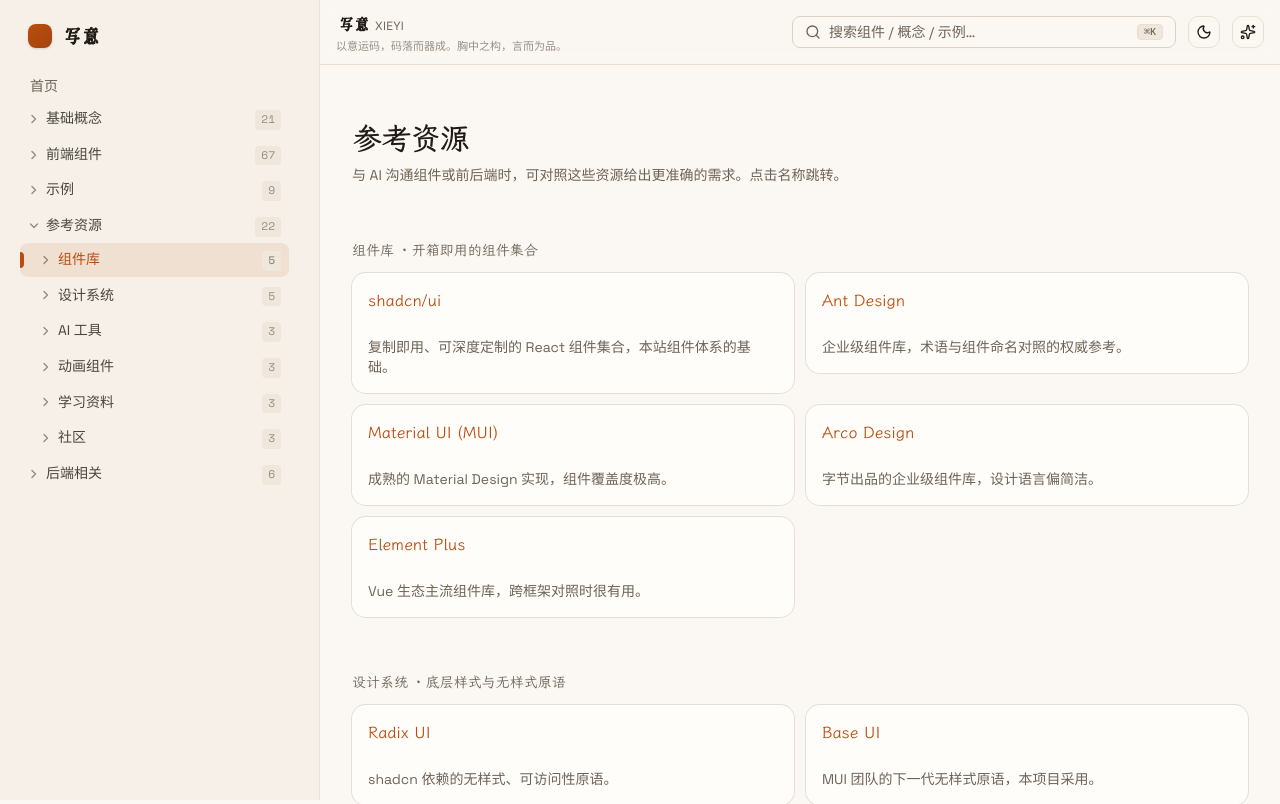
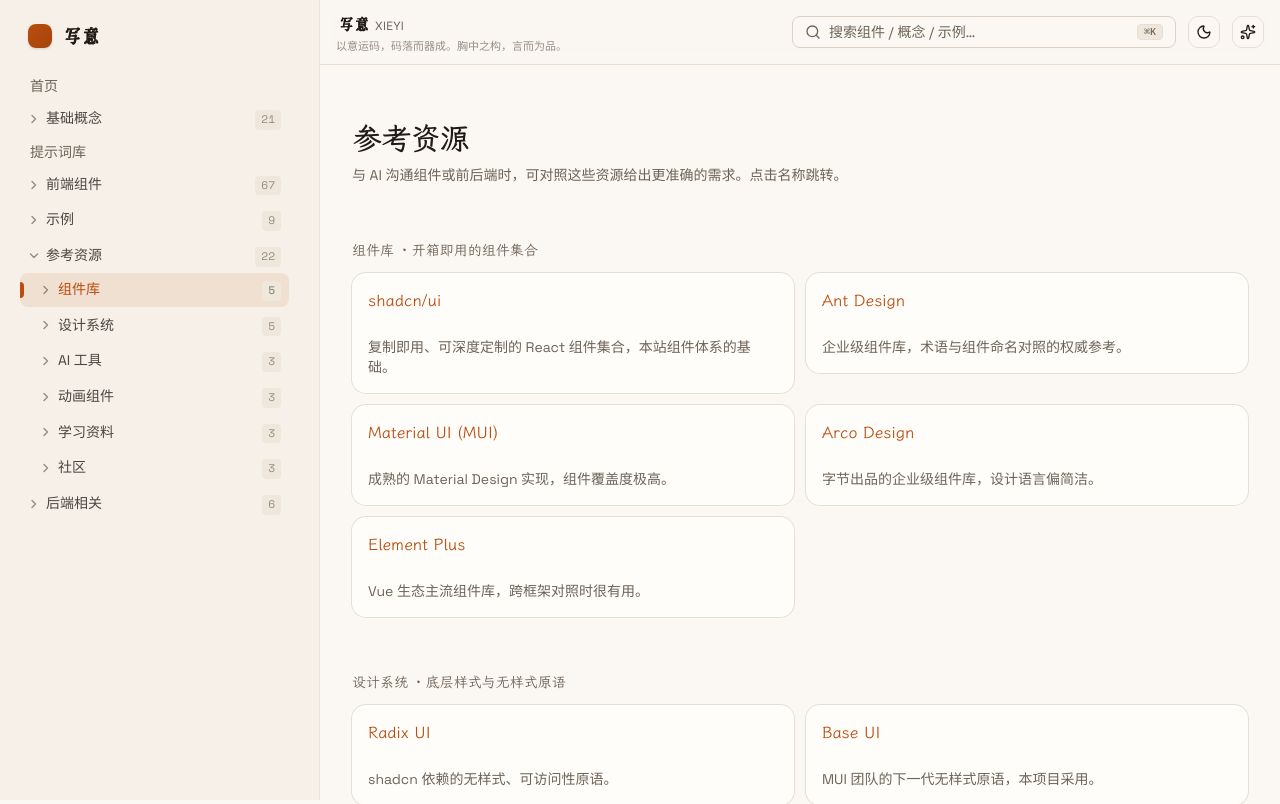
Before and after one commit to ErgeAIA/XieYi, a Next.js app: page /resources in a window 1280 px wide. Shown: the top 804 px of the page. Built offline with nearby package versions, Linux system fonts and the light colour scheme.

Commit message:
feat(sidebar): 新增提示词库导航节点并预留惰性 SidebarExtras 扩展槽

```diff
--- a/src/components/site-sidebar.tsx
+++ b/src/components/site-sidebar.tsx
@@ -9,6 +9,7 @@
   type ComponentCategory,
 } from "@/content/components";
 import { concepts, conceptGroups, conceptGroupMeta } from "@/content/concepts";
+import { promptLibrary } from "@/content/prompt-library";
 import {
   resources,
   resourceCategories,
@@ -66,6 +67,13 @@
               spyItem: c.id,
             })),
         })),
+      },
+      {
+        id: "prompts",
+        label: "提示词库",
+        href: "/prompts",
+        route: "/prompts",
+        count: promptLibrary.length,
       },
       {
         id: "components",
@@ -157,6 +165,7 @@
   const activeGroupId = isComponents ? activeCat : activeGroup;
 
   return (
+    <>
       <nav className="flex flex-col gap-0.5 text-sm">
         <TreeMenu
           nodes={nodes}
@@ -164,5 +173,13 @@
           activeGroupId={activeGroupId}
         />
       </nav>
+      <SidebarExtras />
+    </>
   );
 }
+
+/** 未来扩展点：用户将在左侧导航下方加 CAT 链接（阶段 C 之后实现）。
+ *  当前空渲染；届时在此返回独立区块，保持与 TreeMenu 的视觉间距一致。 */
+function SidebarExtras() {
+  return null;
+}
```
Lines whose indentation alone changed are shown as unchanged.
